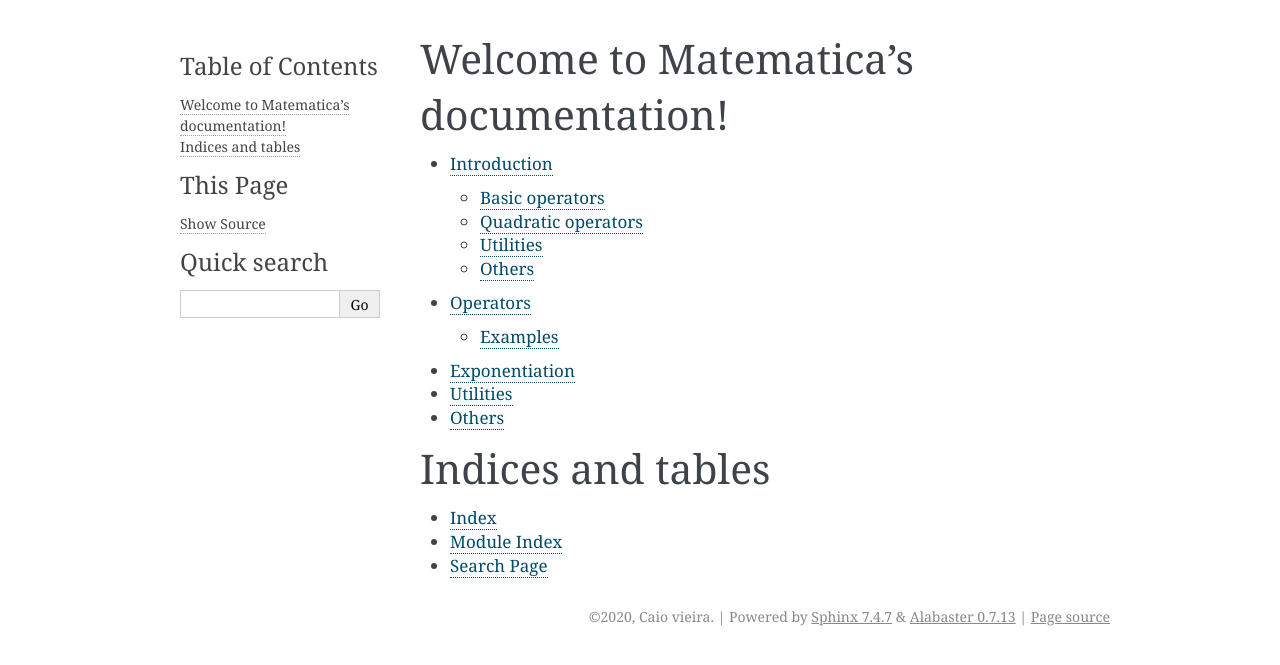
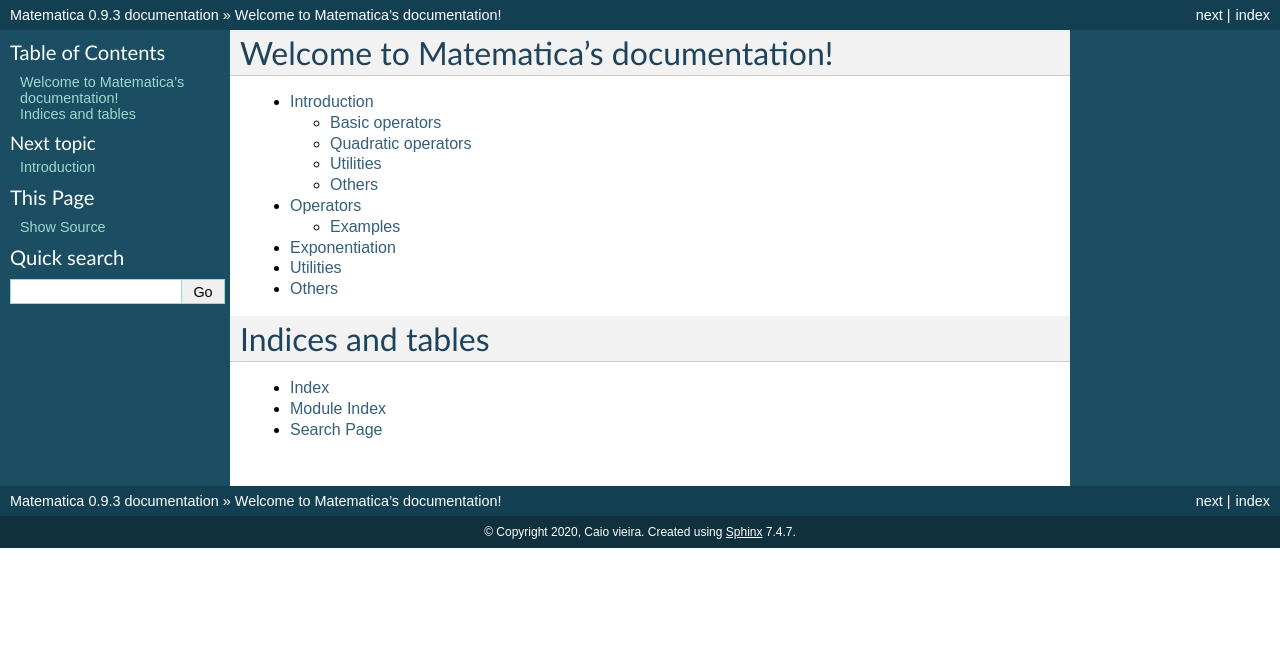
Before and after one commit to CaioVieiraF/Matematica, a Sphinx documentation site: the page built from docs/index.rst, in a window 1280 px wide. Shown: the top 665 px of the page. Built offline with Sphinx 7.4.7, drawn with Linux system fonts in a browser that asks for light colours.

Commit message:
docs conf file update

```diff
--- a/docs/conf.py
+++ b/docs/conf.py
@@ -47,7 +47,7 @@
 # The theme to use for HTML and HTML Help pages.  See the documentation for
 # a list of builtin themes.
 #
-html_theme = 'alabaster'
+html_theme = 'default'
 
 # Add any paths that contain custom static files (such as style sheets) here,
 # relative to this directory. They are copied after the builtin static files,
@@ -55,3 +55,5 @@
 html_static_path = ['_static']
 
 master_doc = 'index'
+
+pygments_style = 'sphinx'
```
